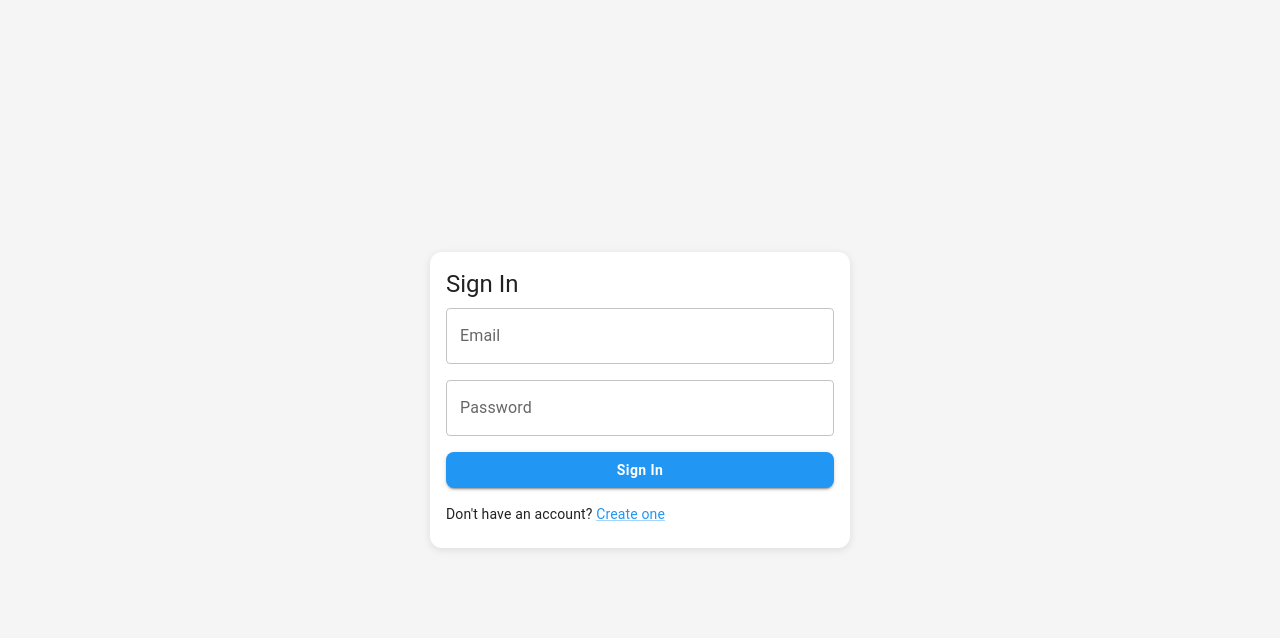
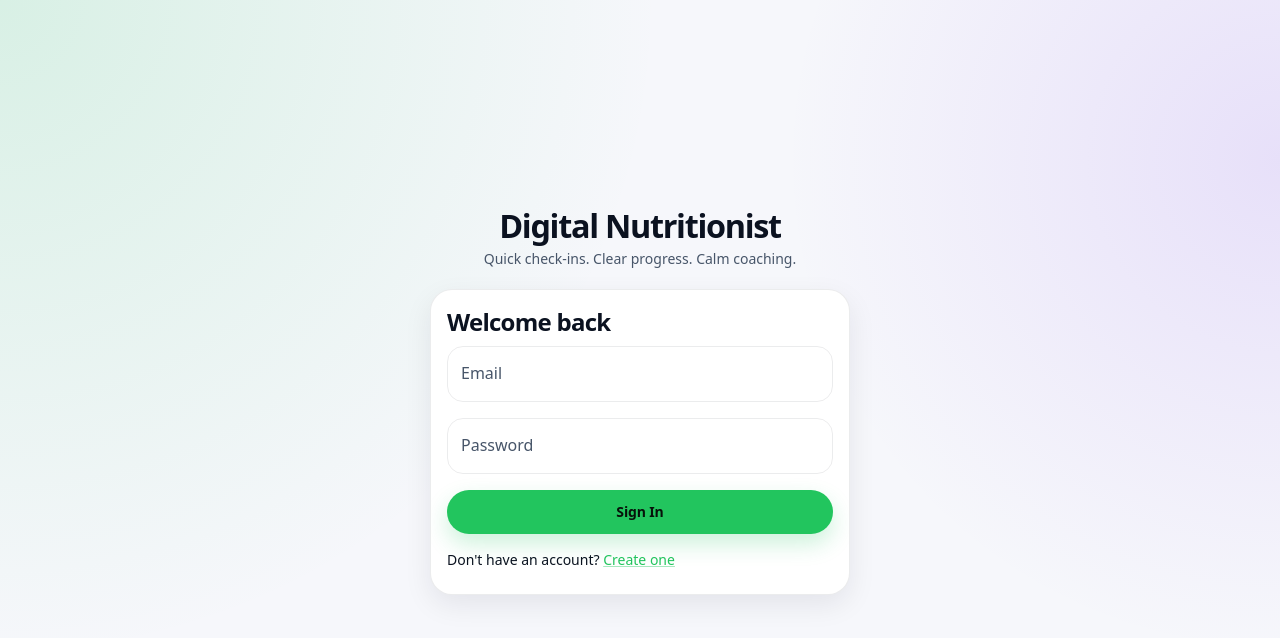
Before and after one commit to ginobuzz/digital-nutritionist-frontend, a React (Create React App) app: page /signin in a window 1280 px wide. Shown: the top 638 px of the page. Built offline with nearby package versions, Linux system fonts and the light colour scheme; no server answers.

Commit message:
Refreshed the UI elements and updated the theme for better user experience.

```diff
--- a/src/components/Dashboard.tsx
+++ b/src/components/Dashboard.tsx
@@ -14,7 +14,15 @@ import {
   TextField,
   MenuItem,
   Alert,
+  useTheme,
 } from '@mui/material';
+import { alpha } from '@mui/material/styles';
+import AddRoundedIcon from '@mui/icons-material/AddRounded';
+import CheckRoundedIcon from '@mui/icons-material/CheckRounded';
+import CloseRoundedIcon from '@mui/icons-material/CloseRounded';
+import TodayRoundedIcon from '@mui/icons-material/TodayRounded';
+import TimelineRoundedIcon from '@mui/icons-material/TimelineRounded';
+import { useNavigate } from 'react-router-dom';
 import { User, DailyProgress } from '../types';
 import { apiService } from '../services/api';
 
@@ -24,6 +32,8 @@ interface DashboardProps {
 }
 
 const Dashboard: React.FC<DashboardProps> = ({ user, onNavigateToChat }) => {
+  const theme = useTheme();
+  const navigate = useNavigate();
   const [dailyProgress, setDailyProgress] = useState<DailyProgress | null>(null);
   const [loading, setLoading] = useState(true);
   const [recentEntries, setRecentEntries] = useState<{ date: string; calories: number; status: string; label: string; }[]>([]);
@@ -130,30 +140,34 @@ const Dashboard: React.FC<DashboardProps> = ({ user, onNavigateToChat }) => {
   const getStatusColor = (status: string) => {
     switch (status) {
       case 'over':
-        return '#ff6b6b'; // Red for over budget
+        return theme.palette.error.main;
       case 'under':
-        return '#4caf50'; // Green for on track
+        return theme.palette.success.main;
       case 'current':
-        return dailyProgress.totalActual > user.dailyCalorieTarget ? '#ff6b6b' : '#4caf50';
+        return dailyProgress.totalActual > user.dailyCalorieTarget
+          ? theme.palette.error.main
+          : theme.palette.success.main;
       case 'planned':
-        return '#2196f3'; // Blue for planned
+        return theme.palette.info.main;
       default:
-        return '#757575';
+        return theme.palette.text.secondary;
     }
   };
 
   const getStatusIcon = (status: string) => {
     switch (status) {
       case 'over':
-        return '✗';
+        return <CloseRoundedIcon fontSize="small" />;
       case 'under':
-        return '✓';
+        return <CheckRoundedIcon fontSize="small" />;
       case 'current':
-        return dailyProgress.totalActual > user.dailyCalorieTarget ? '✗' : '✓';
+        return dailyProgress.totalActual > user.dailyCalorieTarget
+          ? <CloseRoundedIcon fontSize="small" />
+          : <CheckRoundedIcon fontSize="small" />;
       case 'planned':
-        return '+';
+        return <AddRoundedIcon fontSize="small" />;
       default:
-        return '';
+        return null;
     }
   };
 
@@ -211,97 +225,87 @@ const Dashboard: React.FC<DashboardProps> = ({ user, onNavigateToChat }) => {
   };
 
   return (
-    <Box sx={{
-      display: 'flex',
-      flexDirection: 'column',
-      minHeight: '100vh',
-      '& .MuiCardContent-root': {
-        height: 'auto !important',
-        minHeight: 'auto !important',
-        maxHeight: 'none !important'
-      }
-    }}>
-      {/* Main Content */}
-      <Box sx={{ flex: 1, p: 2, overflow: 'visible' }}>
-        {/* Progress Bar */}
-        <Box sx={{
-          mb: 3,
-          p: 3,
-          border: '2px solid #e3f2fd',
-          borderRadius: 2,
-          bgcolor: '#f3f8ff',
-          position: 'relative'
-        }}>
-          <Box sx={{ display: 'flex', alignItems: 'center', gap: 2, mb: 2 }}>
-            <Box sx={{ flex: 1 }}>
+    <Box sx={{ display: 'flex', flexDirection: 'column', gap: 3 }}>
+      {/* Progress */}
+      <Card
+        sx={{
+          overflow: 'hidden',
+          background: `linear-gradient(135deg, ${alpha(
+            theme.palette.primary.main,
+            0.12
+          )} 0%, ${alpha(theme.palette.secondary.main, 0.10)} 60%), ${
+            theme.palette.background.paper
+          }`,
+        }}
+      >
+        <CardContent sx={{ p: 2.5 }}>
+          <Box sx={{ display: 'flex', alignItems: 'center', justifyContent: 'space-between', gap: 2, mb: 1.5 }}>
+            <Box sx={{ minWidth: 0 }}>
+              <Box sx={{ display: 'flex', alignItems: 'center', gap: 1, mb: 0.5 }}>
+                <TodayRoundedIcon sx={{ color: 'text.secondary', fontSize: 18 }} />
+                <Typography variant="overline" sx={{ color: 'text.secondary', lineHeight: 1 }}>
+                  Today
+                </Typography>
+              </Box>
+              <Typography variant="h5" sx={{ lineHeight: 1.1 }}>
+                {Math.round(dailyProgress.totalActual)} / {Math.round(user.dailyCalorieTarget)} kcal
+              </Typography>
+              <Typography variant="body2" sx={{ color: 'text.secondary', mt: 0.5 }}>
+                {dailyProgress.totalActual > user.dailyCalorieTarget
+                  ? `Over by ${Math.round(dailyProgress.totalActual - user.dailyCalorieTarget)} kcal`
+                  : `${Math.max(0, Math.round(user.dailyCalorieTarget - dailyProgress.totalActual))} kcal left`}
+              </Typography>
+            </Box>
+
+            <Button
+              variant="contained"
+              color="primary"
+              onClick={openLogDialog}
+              startIcon={<AddRoundedIcon />}
+              sx={{ flexShrink: 0 }}
+            >
+              Log
+            </Button>
+          </Box>
+
           <LinearProgress
             variant="determinate"
             value={Math.min((dailyProgress.totalActual / user.dailyCalorieTarget) * 100, 100)}
             sx={{
               height: 12,
-                  borderRadius: 6,
-                  bgcolor: '#e0e0e0',
+              borderRadius: 999,
+              bgcolor: alpha(theme.palette.text.primary, 0.06),
               '& .MuiLinearProgress-bar': {
-                    bgcolor: dailyProgress.totalActual > user.dailyCalorieTarget ? '#ff6b6b' : '#4caf50'
-                  }
+                borderRadius: 999,
+                backgroundColor: getStatusColor('current'),
+              },
             }}
           />
-            </Box>
-            <Typography
-              onClick={openLogDialog}
-              sx={{
-                color: '#1976d2',
-                flexShrink: 0,
-                fontSize: '1.5rem',
-                fontWeight: 'bold',
-                cursor: 'pointer',
-                userSelect: 'none',
-                display: 'flex',
-                alignItems: 'center',
-                justifyContent: 'center',
-                width: 32,
-                height: 32,
-                lineHeight: 1
-              }}
-            >
-              +
-            </Typography>
-          </Box>
-          <Typography
-            variant="body1"
-            sx={{
-              textAlign: 'left',
-              fontWeight: 500,
-              maxWidth: '100%',
-              overflow: 'hidden',
-              textOverflow: 'ellipsis',
-              whiteSpace: 'nowrap'
-            }}
-          >
-            Today: {Math.round(dailyProgress.totalActual)}/{Math.round(user.dailyCalorieTarget)} calories
-          </Typography>
-        </Box>
+        </CardContent>
+      </Card>
 
       {/* Quick Actions */}
-        <Card sx={{ mb: 3, bgcolor: '#f8f9fa', border: '1px solid #e9ecef' }}>
-          <CardContent>
-            <Typography variant="h6" gutterBottom>
+      <Card>
+        <CardContent sx={{ p: 2.5 }}>
+          <Typography variant="h6" sx={{ mb: 1.5 }}>
             Quick Actions
           </Typography>
-            <Box sx={{ display: 'flex', gap: 2, flexWrap: 'wrap' }}>
+          <Box sx={{ display: 'flex', gap: 1.5 }}>
             <Button
+              fullWidth
               variant="outlined"
               color="primary"
-                onClick={() => window.location.href = '/log'}
-                sx={{ minWidth: 120 }}
+              onClick={() => navigate('/log')}
+              startIcon={<TimelineRoundedIcon />}
             >
               View Log
             </Button>
             <Button
-                variant="outlined"
+              fullWidth
+              variant="contained"
               color="secondary"
               onClick={openLogDialog}
-                sx={{ minWidth: 120 }}
+              startIcon={<AddRoundedIcon />}
             >
               Log Food
             </Button>
@@ -309,95 +313,69 @@ const Dashboard: React.FC<DashboardProps> = ({ user, onNavigateToChat }) => {
         </CardContent>
       </Card>
 
-        {/* Daily Entries */}
-        <Box sx={{
-          display: 'flex',
-          flexDirection: 'column',
-          gap: 1,
-          mb: 2
-        }}>
-          <Typography variant="h6" sx={{ mb: 1, color: 'text.secondary' }}>
+      {/* Recent Days */}
+      <Box sx={{ display: 'flex', flexDirection: 'column', gap: 1 }}>
+        <Typography variant="h6" sx={{ color: 'text.secondary', px: 0.5 }}>
           Recent Days
         </Typography>
-          {recentEntries.map((entry, index) => (
+        {recentEntries.map((entry, index) => {
+          const color = getStatusColor(entry.status);
+          return (
             <Card
               key={index}
               sx={{
-                borderRadius: 2,
-                border: `2px solid ${getStatusColor(entry.status)}`,
-                bgcolor: 'white',
-                minHeight: 'auto',
-                '& .MuiCardContent-root': {
-                  padding: '8px 12px',
-                  '&:last-child': {
-                    paddingBottom: '8px'
-                  },
-                  height: 'auto !important',
-                  minHeight: 'auto !important',
-                  maxHeight: 'none !important'
-                }
+                borderColor: alpha(color, 0.35),
+                backgroundColor: alpha(color, 0.06),
               }}
             >
-              <CardContent sx={{
-                p: 0,
-                height: 'auto !important',
-                minHeight: 'auto !important',
-                maxHeight: 'none !important'
-              }}>
-                <Box sx={{
-                  display: 'flex',
-                  justifyContent: 'space-between',
-                  alignItems: 'center',
-                  minHeight: '40px'
-                }}>
-                  <Box>
-                    <Typography variant="h6" sx={{
-                      fontWeight: 600,
-                      color: getStatusColor(entry.status),
-                      fontSize: '1rem',
+              <CardContent sx={{ p: 1.75, '&:last-child': { pb: 1.75 } }}>
+                <Box sx={{ display: 'flex', alignItems: 'center', justifyContent: 'space-between', gap: 2 }}>
+                  <Box sx={{ minWidth: 0 }}>
+                    <Typography
+                      variant="subtitle1"
+                      sx={{
+                        fontWeight: 900,
+                        color,
                         lineHeight: 1.2,
-                      mb: 0.5
-                    }}>
+                      }}
+                    >
                       {entry.date}
                     </Typography>
-                    <Typography variant="body2" color="text.secondary" sx={{ fontSize: '0.875rem' }}>
+                    <Typography variant="body2" sx={{ color: 'text.secondary' }}>
                       {entry.calories} kcal
                     </Typography>
                   </Box>
+
                   <Box sx={{ display: 'flex', alignItems: 'center', gap: 1 }}>
-                    <Typography
-                      variant="h4"
-                      sx={{
-                        color: getStatusColor(entry.status),
-                        fontWeight: 'bold',
-                        fontSize: '1.25rem',
-                        lineHeight: 1,
-                        display: 'flex',
-                        alignItems: 'center',
-                        justifyContent: 'center',
-                        width: 28,
-                        height: 28
-                      }}
-                    >
-                      {getStatusIcon(entry.status)}
-                    </Typography>
-                  </Box>
-                </Box>
                     <Chip
                       label={entry.label}
                       size="small"
                       sx={{
-                    mt: 0.25,
-                    bgcolor: getStatusColor(entry.status),
-                    color: 'white',
-                    fontSize: '0.75rem',
-                    height: '18px'
+                        bgcolor: alpha(color, 0.14),
+                        color,
+                        border: `1px solid ${alpha(color, 0.26)}`,
                       }}
                     />
+                    <Box
+                      sx={{
+                        width: 34,
+                        height: 34,
+                        display: 'grid',
+                        placeItems: 'center',
+                        borderRadius: 999,
+                        color,
+                        backgroundColor: alpha(color, 0.14),
+                        border: `1px solid ${alpha(color, 0.26)}`,
+                      }}
+                    >
+                      {getStatusIcon(entry.status)}
+                    </Box>
+                  </Box>
+                </Box>
               </CardContent>
             </Card>
-          ))}
-        </Box>
+          );
+        })}
       </Box>
 
       <Dialog open={logDialogOpen} onClose={handleCloseLogDialog} maxWidth="xs" fullWidth>
--- a/src/components/Log.tsx
+++ b/src/components/Log.tsx
@@ -472,6 +472,8 @@ const Log: React.FC = () => {
                         </ListItemAvatar>
 
 	                        <ListItemText
+	                          primaryTypographyProps={{ component: 'div' }}
+	                          secondaryTypographyProps={{ component: 'div' }}
 	                          primary={
 	                            <Box sx={{ display: 'flex', alignItems: 'center', gap: 1 }}>
 	                              <Typography variant="subtitle1" fontWeight="bold">
--- a/src/components/SignIn.tsx
+++ b/src/components/SignIn.tsx
@@ -44,10 +44,30 @@ const SignIn: React.FC<SignInProps> = ({ onSignedIn }) => {
   };
 
   return (
-    <Box sx={{ minHeight: '100vh', display: 'flex', alignItems: 'center', justifyContent: 'center', p: 2 }}>
-      <Card sx={{ maxWidth: 420, width: '100%' }}>
+    <Box
+      sx={{
+        minHeight: '100vh',
+        display: 'flex',
+        alignItems: 'center',
+        justifyContent: 'center',
+        p: 2,
+      }}
+    >
+      <Box sx={{ width: '100%', maxWidth: 420 }}>
+        <Box sx={{ textAlign: 'center', mb: 2.5 }}>
+          <Typography variant="h4" sx={{ fontWeight: 900, mb: 0.5 }}>
+            Digital Nutritionist
+          </Typography>
+          <Typography variant="body2" sx={{ color: 'text.secondary' }}>
+            Quick check-ins. Clear progress. Calm coaching.
+          </Typography>
+        </Box>
+
+        <Card>
         <CardContent>
-          <Typography variant="h5" gutterBottom>Sign In</Typography>
+          <Typography variant="h5" gutterBottom sx={{ fontWeight: 900 }}>
+            Welcome back
+          </Typography>
           {err && <Alert severity="error" sx={{ mb: 2 }}>{err}</Alert>}
           <Box component="form" onSubmit={handleSubmit}>
             <TextField fullWidth label="Email" type="email" value={email} onChange={e => setEmail(e.target.value)} sx={{ mb: 2 }} />
@@ -61,7 +81,8 @@ const SignIn: React.FC<SignInProps> = ({ onSignedIn }) => {
             <Link component={RouterLink} to="/setup">Create one</Link>
           </Typography>
         </CardContent>
-      </Card>
+        </Card>
+      </Box>
     </Box>
   );
 };
--- a/src/index.css
+++ b/src/index.css
@@ -1,12 +1,12 @@
 body {
   margin: 0;
-  font-family: -apple-system, BlinkMacSystemFont, 'Segoe UI', 'Roboto', 'Oxygen',
-    'Ubuntu', 'Cantarell', 'Fira Sans', 'Droid Sans', 'Helvetica Neue',
-    sans-serif;
+  font-family: ui-sans-serif, system-ui, -apple-system, BlinkMacSystemFont, "SF Pro Display",
+    "SF Pro Text", "Segoe UI", Roboto, Helvetica, Arial, sans-serif;
   -webkit-font-smoothing: antialiased;
   -moz-osx-font-smoothing: grayscale;
   -webkit-overflow-scrolling: touch;
   overflow-x: hidden;
+  color-scheme: light;
 }
 
 html {
--- /dev/null
+++ b/src/theme.ts
@@ -0,0 +1,213 @@
+import { alpha, createTheme, responsiveFontSizes } from '@mui/material/styles';
+
+const fontFamily = [
+  'ui-sans-serif',
+  'system-ui',
+  '-apple-system',
+  'BlinkMacSystemFont',
+  '"SF Pro Display"',
+  '"SF Pro Text"',
+  '"Segoe UI"',
+  'Roboto',
+  'Helvetica',
+  'Arial',
+  'sans-serif',
+].join(', ');
+
+let theme = createTheme({
+  palette: {
+    mode: 'light',
+    primary: {
+      main: '#22C55E',
+      light: '#86EFAC',
+      dark: '#16A34A',
+      contrastText: '#07120A',
+    },
+    secondary: {
+      main: '#7C3AED',
+      light: '#C4B5FD',
+      dark: '#5B21B6',
+      contrastText: '#0B0616',
+    },
+    info: {
+      main: '#0EA5E9',
+    },
+    warning: {
+      main: '#F59E0B',
+    },
+    error: {
+      main: '#F43F5E',
+    },
+    success: {
+      main: '#22C55E',
+    },
+    background: {
+      default: '#F6F7FB',
+      paper: '#FFFFFF',
+    },
+    text: {
+      primary: '#0B1220',
+      secondary: '#475569',
+    },
+    divider: alpha('#0B1220', 0.08),
+  },
+  shape: {
+    borderRadius: 18,
+  },
+  typography: {
+    fontFamily,
+    h4: {
+      fontWeight: 800,
+      letterSpacing: '-0.04em',
+    },
+    h5: {
+      fontWeight: 800,
+      letterSpacing: '-0.03em',
+    },
+    h6: {
+      fontWeight: 800,
+      letterSpacing: '-0.02em',
+    },
+    subtitle1: {
+      fontWeight: 700,
+      letterSpacing: '-0.01em',
+    },
+    button: {
+      fontWeight: 800,
+      letterSpacing: '-0.01em',
+    },
+  },
+});
+
+theme = createTheme(theme, {
+  components: {
+    MuiCssBaseline: {
+      styleOverrides: {
+        body: {
+          background: `radial-gradient(1200px circle at 0% 0%, ${alpha(
+            theme.palette.primary.main,
+            0.14
+          )} 0%, transparent 55%),
+radial-gradient(900px circle at 100% 20%, ${alpha(
+            theme.palette.secondary.main,
+            0.12
+          )} 0%, transparent 55%),
+${theme.palette.background.default}`,
+          color: theme.palette.text.primary,
+        },
+      },
+    },
+    MuiAppBar: {
+      defaultProps: {
+        color: 'transparent',
+        elevation: 0,
+      },
+      styleOverrides: {
+        root: {
+          backgroundColor: alpha(theme.palette.background.paper, 0.78),
+          backdropFilter: 'blur(14px)',
+          borderBottom: `1px solid ${theme.palette.divider}`,
+        },
+      },
+    },
+    MuiToolbar: {
+      styleOverrides: {
+        root: {
+          minHeight: 60,
+        },
+      },
+    },
+    MuiPaper: {
+      styleOverrides: {
+        rounded: {
+          borderRadius: theme.shape.borderRadius,
+        },
+      },
+    },
+    MuiCard: {
+      styleOverrides: {
+        root: {
+          borderRadius: theme.shape.borderRadius + 4,
+          border: `1px solid ${theme.palette.divider}`,
+          boxShadow: `0 10px 28px ${alpha('#0B1220', 0.08)}`,
+        },
+      },
+    },
+    MuiButton: {
+      styleOverrides: {
+        root: {
+          borderRadius: 999,
+          textTransform: 'none',
+          paddingInline: 16,
+          paddingBlock: 10,
+        },
+        containedPrimary: {
+          boxShadow: `0 10px 22px ${alpha(theme.palette.primary.main, 0.22)}`,
+        },
+        containedSecondary: {
+          boxShadow: `0 10px 22px ${alpha(theme.palette.secondary.main, 0.22)}`,
+        },
+      },
+    },
+    MuiChip: {
+      styleOverrides: {
+        root: {
+          borderRadius: 999,
+          fontWeight: 700,
+        },
+      },
+    },
+    MuiOutlinedInput: {
+      styleOverrides: {
+        root: {
+          borderRadius: 16,
+          backgroundColor: theme.palette.background.paper,
+        },
+        notchedOutline: {
+          borderColor: theme.palette.divider,
+        },
+      },
+    },
+    MuiDialog: {
+      styleOverrides: {
+        paper: {
+          borderRadius: 24,
+        },
+      },
+    },
+    MuiBottomNavigation: {
+      styleOverrides: {
+        root: {
+          height: 72,
+          paddingBottom: 'env(safe-area-inset-bottom)',
+          backgroundColor: alpha(theme.palette.background.paper, 0.72),
+          backdropFilter: 'blur(14px)',
+          borderTop: `1px solid ${theme.palette.divider}`,
+        },
+      },
+    },
+    MuiBottomNavigationAction: {
+      styleOverrides: {
+        root: {
+          minWidth: 0,
+          borderRadius: 16,
+          marginInline: 6,
+          paddingTop: 10,
+          paddingBottom: 10,
+          '&.Mui-selected': {
+            color: theme.palette.primary.main,
+            backgroundColor: alpha(theme.palette.primary.main, 0.1),
+          },
+        },
+        label: {
+          fontWeight: 800,
+          fontSize: 12,
+        },
+      },
+    },
+  },
+});
+
+theme = responsiveFontSizes(theme, { factor: 2.2 });
+
+export default theme;
```
Also changed, not shown: src/App.tsx (+2 -60 lines), src/components/JourneyMap.tsx (+12 -5 lines), src/components/Layout.tsx (+27 -17 lines), src/components/Setup.tsx (+8 -4 lines), 1 other file (tests, documents, lock files or other folders). Lines whose indentation alone changed are shown as unchanged.
